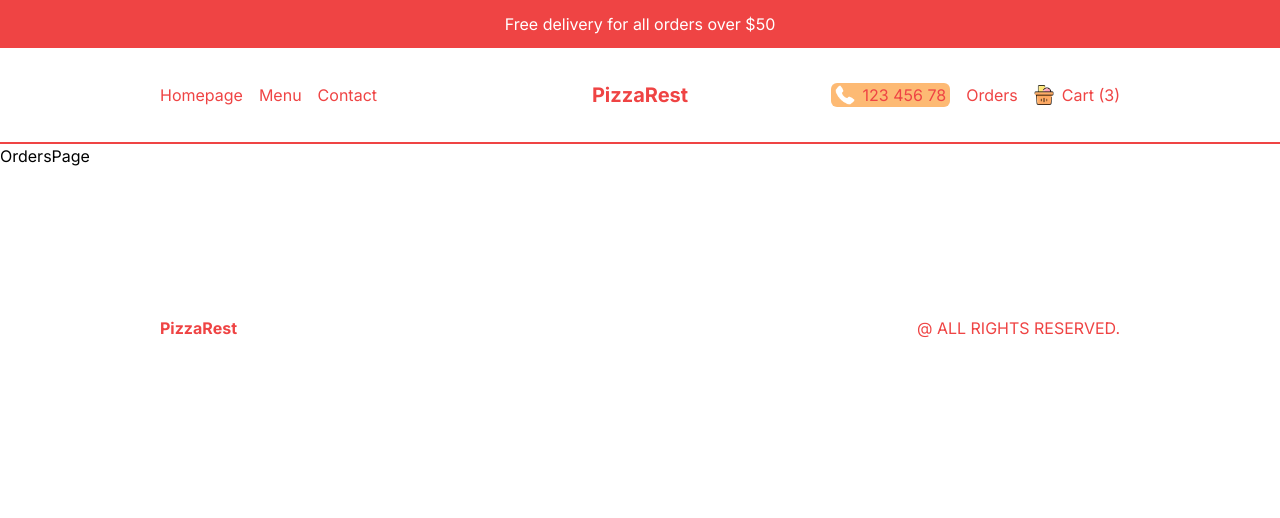
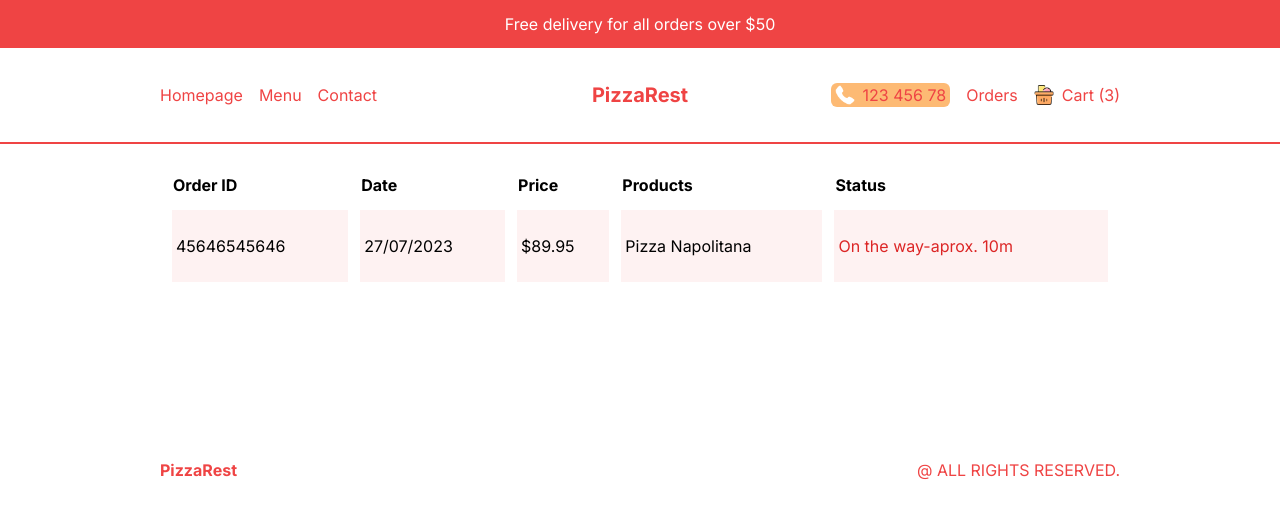
Before and after one commit to gfxargentina/tp-restaurant-frontend, a Next.js app: page /orders in a window 1280 px wide. Shown: the top 518 px of the page. Built offline with nearby package versions, Linux system fonts and the light colour scheme.

Commit message:
style: add order page design

```diff
--- a/src/app/orders/page.tsx
+++ b/src/app/orders/page.tsx
@@ -1,7 +1,30 @@
 import React from 'react';
 
 const OrdersPage = () => {
-  return <div>OrdersPage</div>;
+  return (
+    <div className="p-4 lg:px-20 xl:px-40">
+      <table className="w-full border-separate border-spacing-3 ">
+        <thead>
+          <tr className="text-left">
+            <th className="hidden md:block">Order ID</th>
+            <th>Date</th>
+            <th>Price</th>
+            <th className="hidden md:block">Products</th>
+            <th>Status</th>
+          </tr>
+        </thead>
+        <tbody>
+          <tr className="text-sm md:text-base bg-red-50">
+            <td className="hidden md:block py-6 px-1">45646545646</td>
+            <td className="py-6 px-1">27/07/2023</td>
+            <td className="py-6 px-1">$89.95</td>
+            <td className="hidden md:block py-6 px-1">Pizza Napolitana</td>
+            <td className="py-6 px-1 text-red-600">On the way-aprox. 10m</td>
+          </tr>
+        </tbody>
+      </table>
+    </div>
+  );
 };
 
 export default OrdersPage;
--- a/src/components/Menu.tsx
+++ b/src/components/Menu.tsx
@@ -16,7 +16,7 @@
   const [open, setOpen] = useState(false);
 
   //usuario temporario
-  const user = true;
+  const user = false;
 
   return (
     <div>
```
